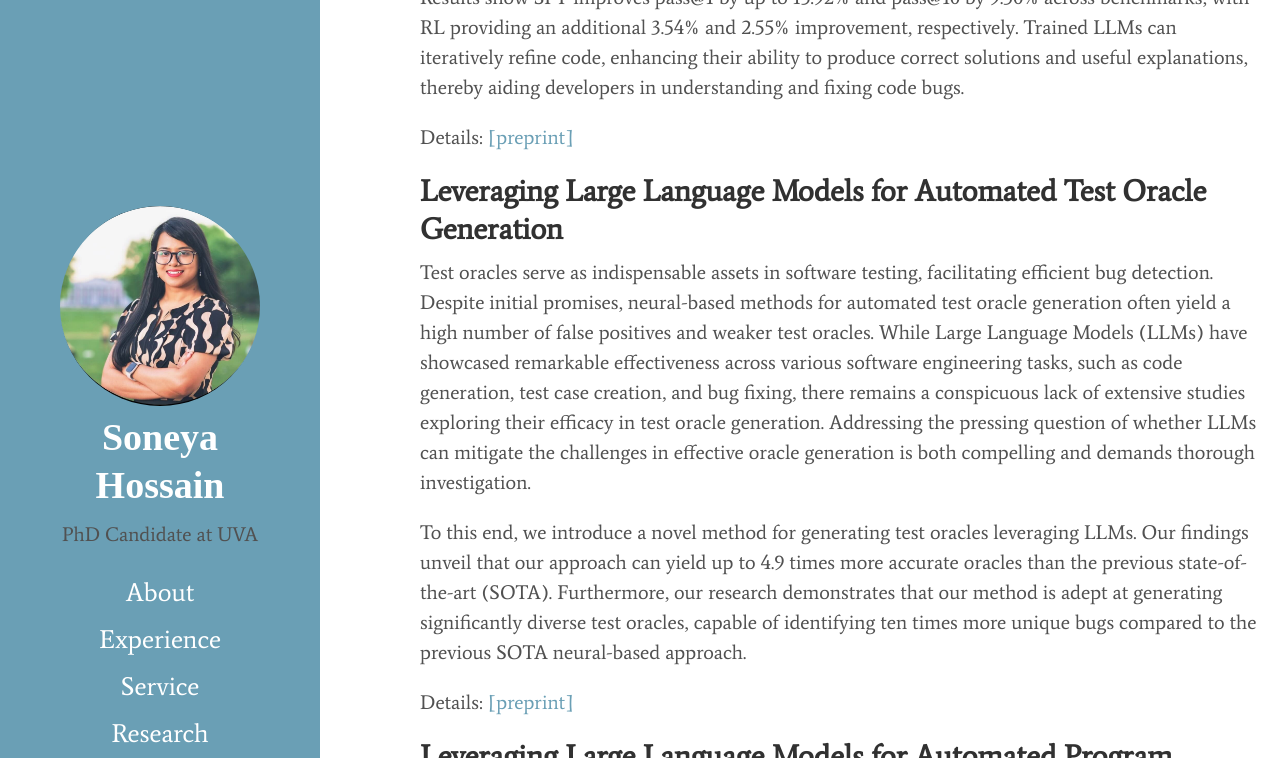
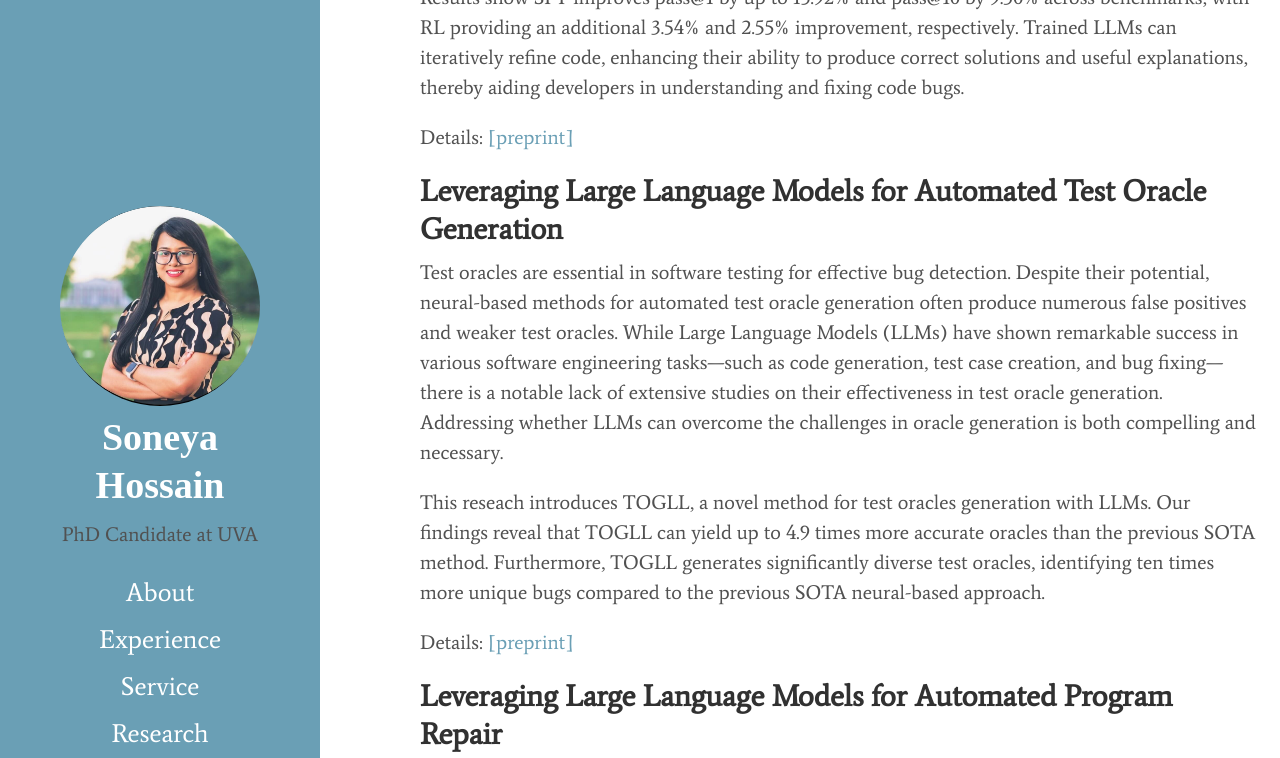
Before and after one commit to soneyahossain/soneyahossain.github.io, a Jekyll site: the page built from research.md, in a window 1280 px wide and 900 px high, scrolled down 453 px, cut to the strip 0-758 px from the top of the window. Built offline with Jekyll 4.4.1, drawn with Linux system fonts in a browser that asks for light colours; cached includes are drawn as plain includes.

Commit message:
research update

```diff
--- a/research.md
+++ b/research.md
@@ -18,9 +18,9 @@ Details: [\[preprint\]](https://arxiv.org/pdf/2405.18649)
 
 ## Leveraging Large Language Models for Automated Test Oracle Generation
 
-Test oracles serve as indispensable assets in software testing, facilitating efficient bug detection. Despite initial promises, neural-based methods for automated test oracle generation often yield a high number of false positives and weaker test oracles. While Large Language Models (LLMs) have showcased remarkable effectiveness across various software engineering tasks, such as code generation, test case creation, and bug fixing, there remains a conspicuous lack of extensive studies exploring their efficacy in test oracle generation. Addressing the pressing question of whether LLMs can mitigate the challenges in effective oracle generation is both compelling and demands thorough investigation.
+Test oracles are essential in software testing for effective bug detection. Despite their potential, neural-based methods for automated test oracle generation often produce numerous false positives and weaker test oracles. While Large Language Models (LLMs) have shown remarkable success in various software engineering tasks—such as code generation, test case creation, and bug fixing—there is a notable lack of extensive studies on their effectiveness in test oracle generation. Addressing whether LLMs can overcome the challenges in oracle generation is both compelling and necessary.
 
-To this end, we introduce a novel method for generating test oracles leveraging LLMs. Our findings unveil that our approach can yield up to 4.9 times more accurate oracles than the previous state-of-the-art (SOTA). Furthermore, our research demonstrates that our method is adept at generating significantly diverse test oracles, capable of identifying ten times more unique bugs compared to the previous SOTA neural-based approach.
+This reseach introduces TOGLL, a novel method for test oracles generation with LLMs. Our findings reveal that TOGLL can yield up to 4.9 times more accurate oracles than the previous SOTA method. Furthermore, TOGLL generates significantly diverse test oracles, identifying ten times more unique bugs compared to the previous SOTA neural-based approach.
 
 Details: [\[preprint\]](https://doi.org/10.48550/arXiv.2405.03786)
 
```
